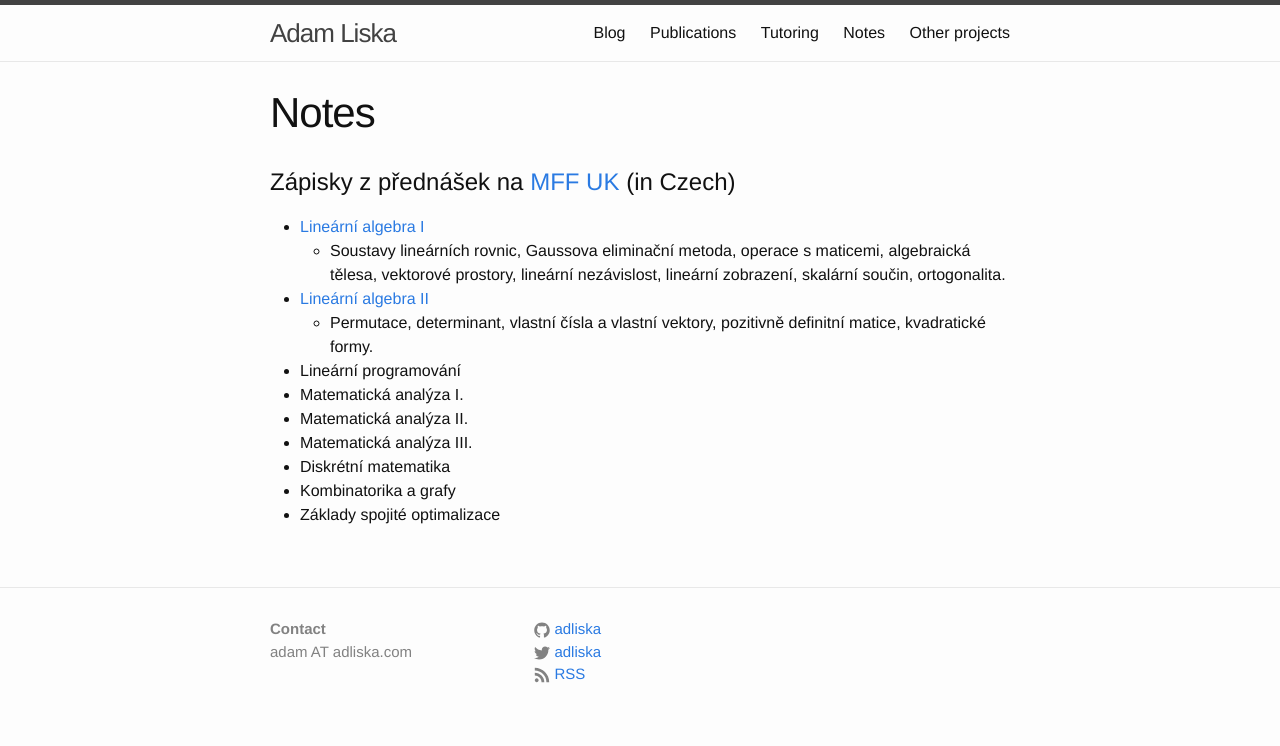
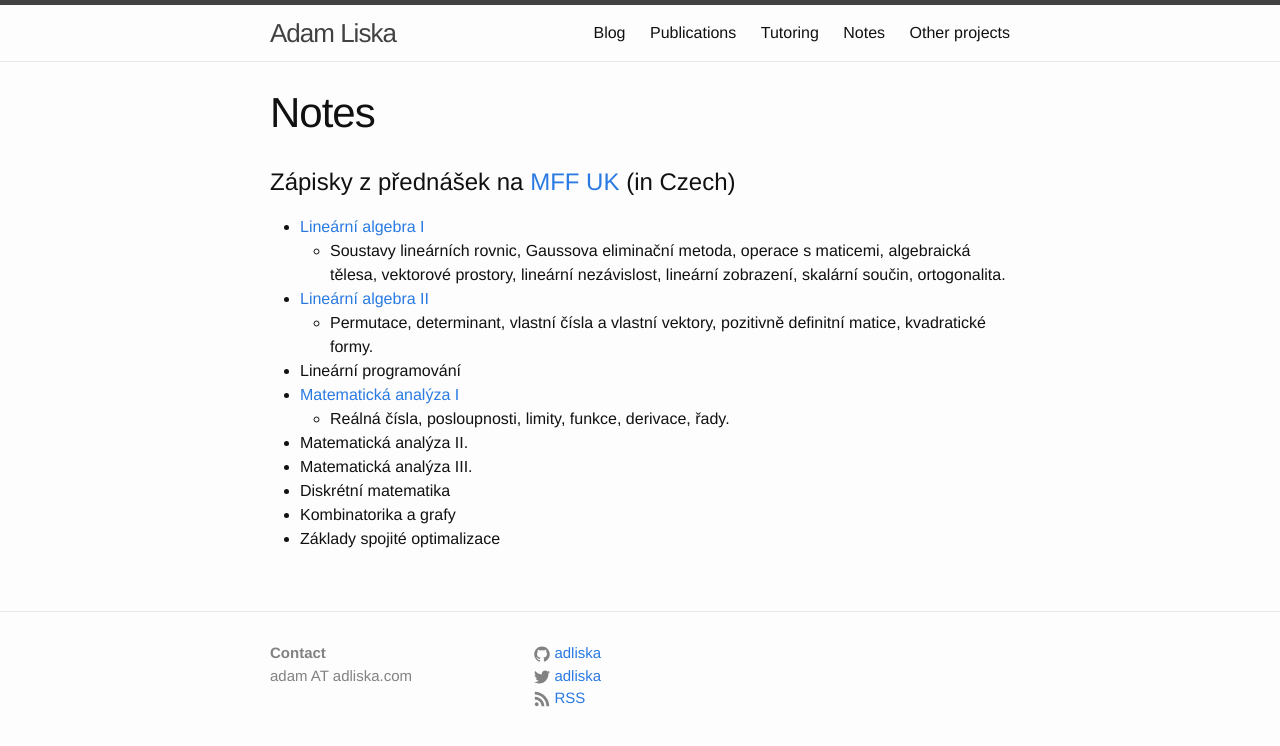
Before and after one commit to adliska/adliska.github.io, a Jekyll site: the page built from notes.md, in a window 1280 px wide. Shown: the top 746 px of the page. Built offline with Jekyll 4.4.1, drawn with Linux system fonts in a browser that asks for light colours.

```diff
--- a/notes.md
+++ b/notes.md
@@ -13,7 +13,8 @@ skalární součin, ortogonalita.
   * Permutace, determinant, vlastní čísla a vlastní vektory, pozitivně definitní
 matice, kvadratické formy.
 * Lineární programování
-* Matematická analýza I.
+* [Matematická analýza I](/downloads/notes/matematicka_analyza_I.pdf)
+  * Reálná čísla, posloupnosti, limity, funkce, derivace, řady.
 * Matematická analýza II.
 * Matematická analýza III.
 * Diskrétní matematika
```
Also changed, not shown: 4 other files.
